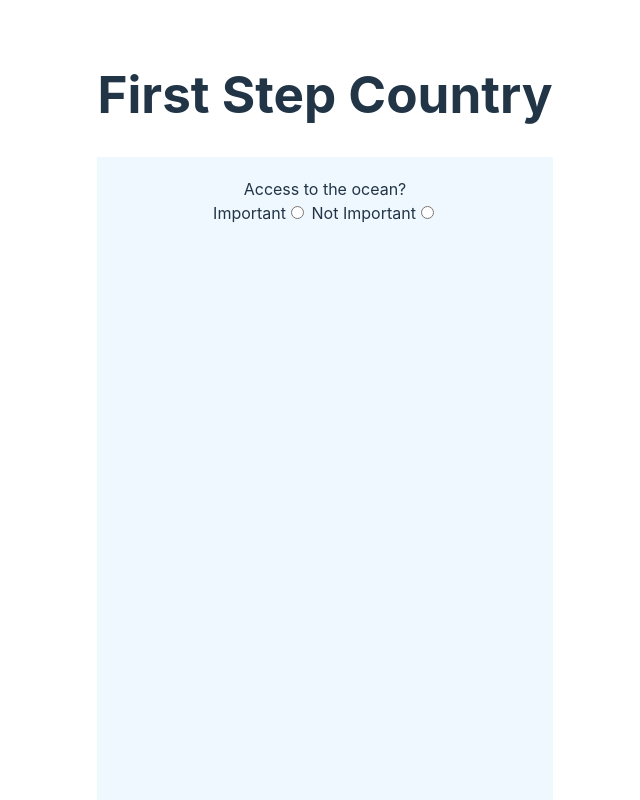
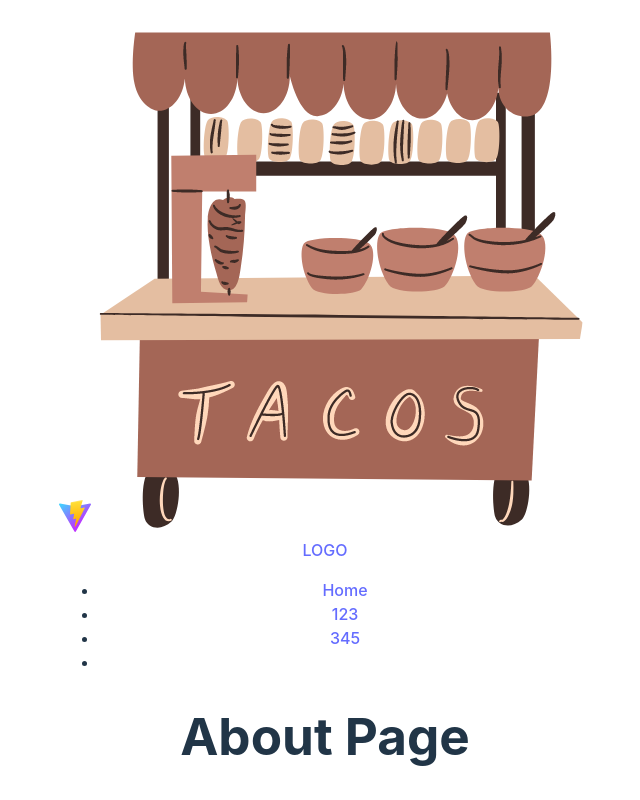
Before and after one commit to BlissOnline/first-step-country, a React (Vite) app: page /about in a window 1280 px wide. Shown: the top 800 px of the page, without its empty margins (315-955 px from the left). Built offline with nearby package versions, Linux system fonts and the light colour scheme.

Commit message:
yo we got the Layout component

```diff
--- a/package.json
+++ b/package.json
@@ -10,6 +10,7 @@
     "preview": "vite preview"
   },
   "dependencies": {
+    "@types/react-router-dom": "^5.3.3",
     "react": "^18.3.1",
     "react-dom": "^18.3.1",
     "react-router-dom": "^6.26.1"
--- a/src/App.tsx
+++ b/src/App.tsx
@@ -1,6 +1,10 @@
-import NavBar from './NavBar';
+
 import QuestionLogicForm from './QuestionLogicForm';
+import { BrowserRouter as Router, Route, Routes } from 'react-router-dom';
+import NavBar from './components/Header/NavigationBar/NavBar';
 import './App.css';
+import About from './Pages/About';
+import YPPP from './assets/images/affordable-dining-graphic.png';
 
 function App() {
   // might need hook useState here
@@ -8,11 +12,26 @@ function App() {
 
   return (
     <>
-    {/* <NavBar></NavBar> */}
+      <img src='/public/vite.svg' />
+      <img src={YPPP} />
+
+      <Router>
+        <NavBar />
+        <Routes>
+          {/* <Route path="/" element={Home} /> */}
+          {/* <Route path="/blog" element={Blog} /> */}
+          <Route path='/about' element={<About />} />
+          {/* <Route path="/contact" element={Contact} /> */}
+
+        </Routes>
+      </Router>
+
+
       <div>
         <h1>First Step Country</h1>
 
         <QuestionLogicForm></QuestionLogicForm>
+
       </div>
 
     </>
--- a/src/NavBar.css
+++ /dev/null
@@ -1,4 +0,0 @@
-.NavBar {
-    background-color: #333;
-    padding: 1rem;
-}
--- /dev/null
+++ b/src/Pages/About.tsx
@@ -0,0 +1,12 @@
+import React from 'react';
+
+const About: React.FC = () => {
+    return(
+        <div>
+            <h1>About Page</h1>
+            <p>Learn More about us here!</p>
+        </div>
+    );
+};
+
+export default About;
--- /dev/null
+++ b/src/components/Header/NavigationBar/NavBar.css
@@ -0,0 +1,23 @@
+nav {
+    display: flex;
+    justify-content: space-between;
+    align-items: center;
+    padding: 1rem;
+    background-color: #333;
+    color: white;
+}
+
+.logo {
+    font-size: 1.5rem;
+}
+
+ul {
+    list-style: none;
+    display: flex;
+    gap: 1rem;
+}
+
+a {
+    color: white;
+    text-decoration: none;
+}
--- /dev/null
+++ b/src/components/Header/NavigationBar/NavBar.tsx
@@ -0,0 +1,20 @@
+import React from 'react';
+import { Link } from 'react-router-dom';
+// import About from '../../../Pages/About';
+
+const NavBar: React.FC = () => {
+    return (
+        <nav>
+            <div className="logo" > <Link to="/">LOGO</Link></div>
+            <ul>
+                {/* logger is link */}
+                <li><Link to="/">Home</Link></li>
+                <li><Link to="/blog">123</Link></li>
+                <li><Link to="/about">345</Link></li>
+                <li><Link to="/contact"></Link></li>
+            </ul>
+        </nav>
+    );
+};
+
+export default NavBar;
```
Also changed, not shown: src/NavBar.tsx (deleted, +0 -18 lines), src/components/Layout/Footer.tsx (added, +12 -0 lines), src/components/Layout/Header.tsx (added, +12 -0 lines), src/components/Layout/Layout.tsx (added, +21 -0 lines), src/HeaderContainer.tsx (deleted), 1 other file (tests, documents, lock files or other folders).
